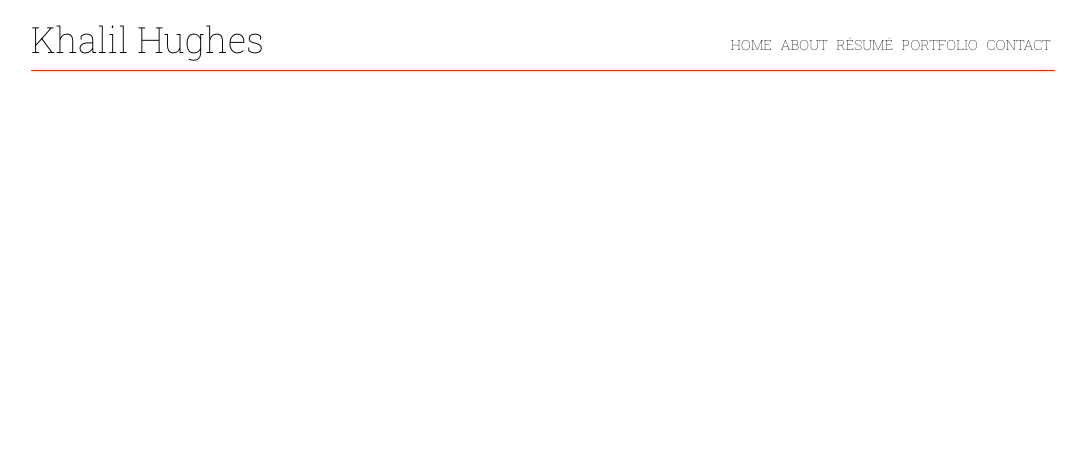
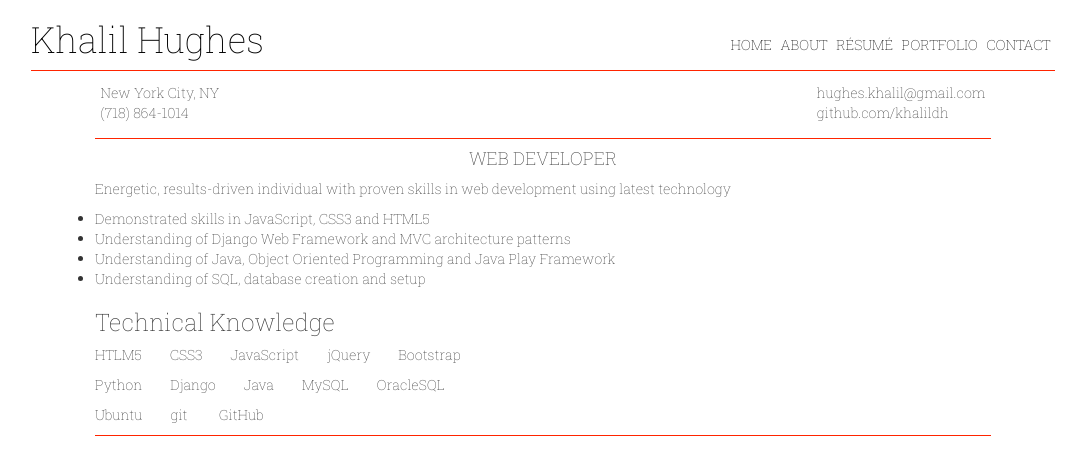
Before and after one commit to khalildh/portfolio, a Django app: template templates/portfolio/resume.html in a window 1280 px wide. Shown: the top 475 px of the page, without its empty margins (97-1175 px from the left). Run offline with Django 3.2, Linux system fonts and the light colour scheme; the template is opened without the code that fills it, so the values that code supplies are empty; some libraries are stand-ins or nearby versions.

Commit message:
Made changes to the resume and started and added CSS for it

```diff
--- a/static/portfolio/css/style.css
+++ b/static/portfolio/css/style.css
@@ -95,6 +95,37 @@ nav a:hover {
   padding: 0em .3em;
 }
 
+/* Resume */
+.resume {
+  width: 85%;
+  padding: 1.5em 0em 0em 0em;
+  margin: auto;
+}
+
+.r-contact {
+  display: flex;
+  justify-content: space-between;
+  border-bottom: 1px solid #FF2400;
+  padding: .4em;
+}
+
+.webDev {
+  border-bottom: 1px solid #FF2400;
+}
+
+.webDev h4 {
+  text-transform: uppercase;
+}
+
+.webTech {
+  width: 40%;
+  text-align:justify;
+}
+
+.centerh4 {
+  text-align: center;
+}
+
 /* Portfolio */
 
 
@@ -187,4 +218,9 @@ nav a:hover {
   	padding: 1.5em 0em 0em 1em;
   }
 
+  .resume {
+    width: 70%;
+    padding: 1.5em 0em 0em 0em;
+  }
+
 }
--- a/templates/portfolio/resume.html
+++ b/templates/portfolio/resume.html
@@ -1,4 +1,39 @@
 {% include 'portfolio/partials/header.html' %}
+
+<article class="resume">
+  <div class="r-contact">
+    <p>New York City, NY <br>
+      (718) 864-1014
+    </P>
+    <P>
+      hughes.khalil@gmail.com <br>
+      github.com/khalildh
+    </P>
+  </div>
+
+  <div class="webDev">
+
+    <h4 class="centerh4"> Web Developer </h3>
+
+    <p>Energetic, results-driven individual with proven skills in web development using latest technology </p>
+
+    <ul>
+      <li>Demonstrated skills in JavaScript, CSS3 and HTML5</li>
+      <li>Understanding of Django Web Framework and MVC architecture patterns</li>
+      <li>Understanding of Java, Object Oriented Programming and Java Play Framework</li>
+      <li>Understanding of SQL, database creation and setup</li>
+    </ul>
+
+    <h3>Technical Knowledge </h3>
+
+    <p class="webTech">
+      <p> HTLM5&emsp;&emsp;CSS3&emsp;&emsp;JavaScript&emsp;&emsp;jQuery&emsp;&emsp;Bootstrap &emsp;&emsp;</p>
+      <p> Python&emsp;&emsp;Django&emsp;&emsp;Java&emsp;&emsp;MySQL&emsp;&emsp;OracleSQL &emsp;&emsp; </p>
+      <p>Ubuntu&emsp;&emsp;git&emsp;&emsp; GitHub </p>
+    </P>
+
+  </div>
+</article>
 
 
 {% include 'portfolio/partials/footer.html' %}
```
